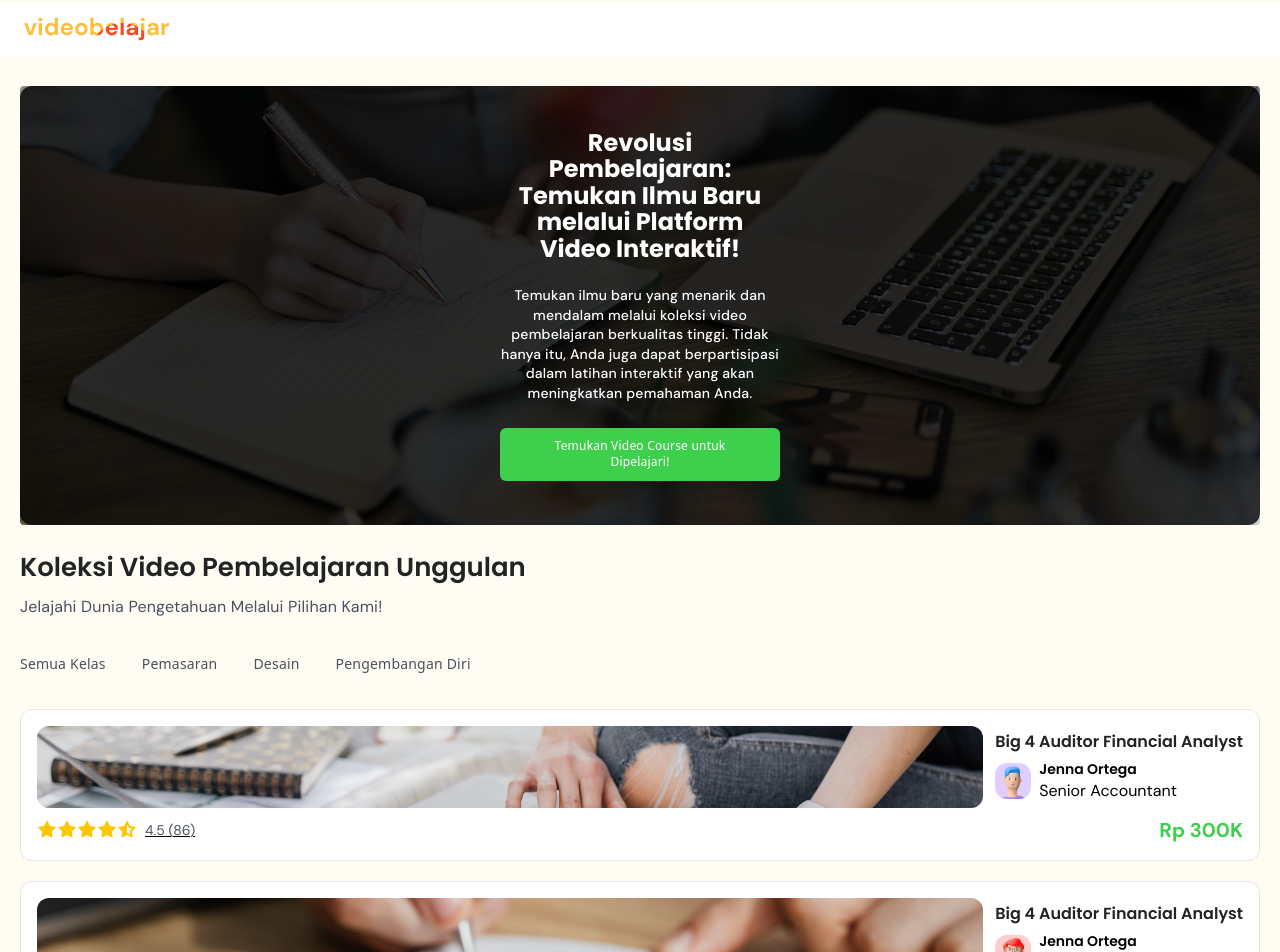
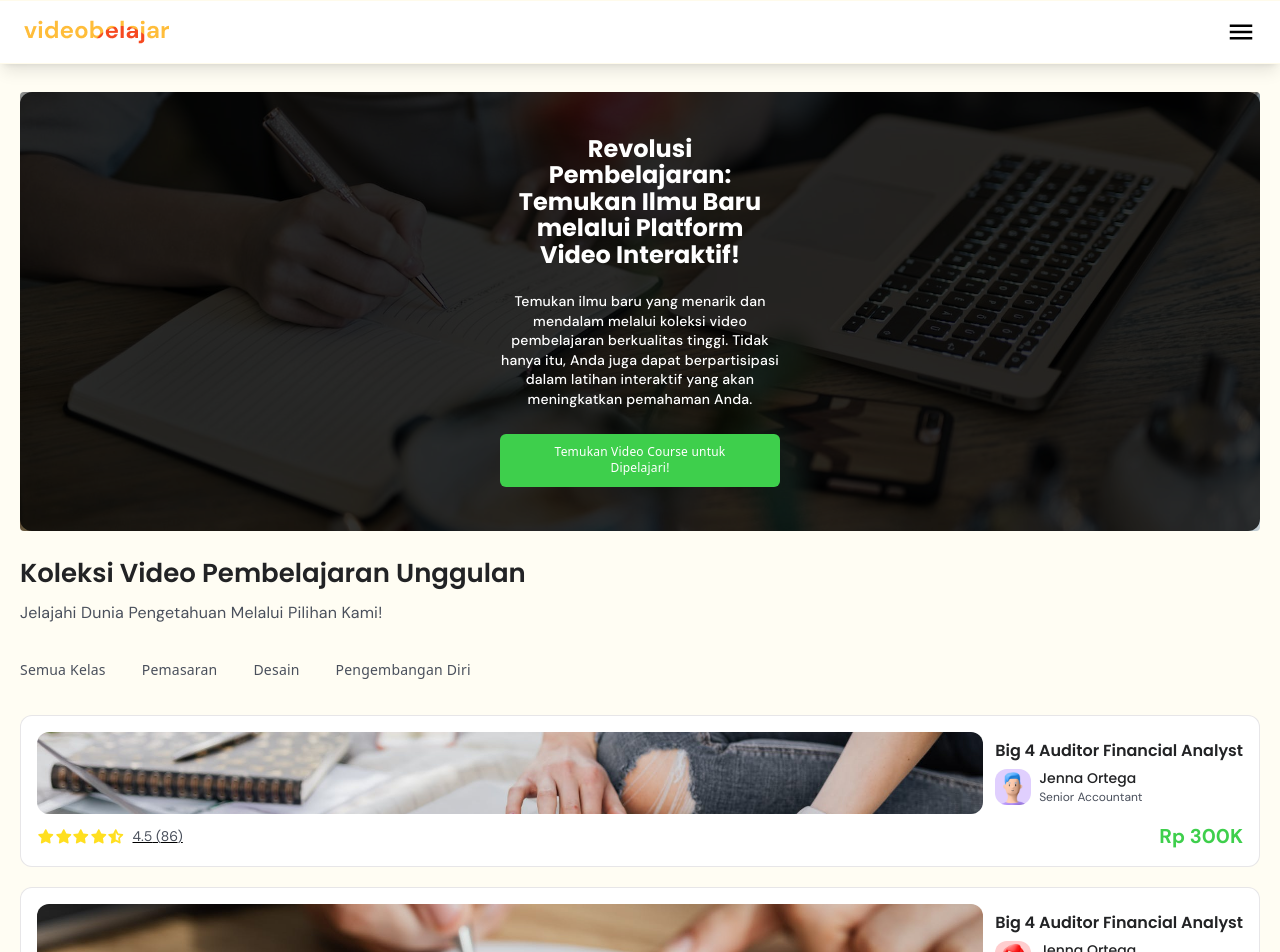
Before and after one commit to rakhaallea/videobelajar-reactpp, a React (Vite) app: page /home in a window 1280 px wide. Shown: the top 952 px of the page. Built offline with nearby package versions, Linux system fonts and the light colour scheme.

Commit message:
tambah fungsionalitas menu navbar header

```diff
--- a/src/components/combined/card/Card.jsx
+++ b/src/components/combined/card/Card.jsx
@@ -9,13 +9,13 @@ const Card = ({ img, title, instructor, ratings, price }) => {
         return [...Array(5)].map((_, i) => {
             if (rating >= i + 1) {
                 // full star
-                return <FontAwesomeIcon key={i} icon={faStar} className="text-yellow-400" />;
+                return <FontAwesomeIcon key={i} icon={faStar} className="text-yellow-300 text-sm" />;
             } else if (rating >= i + 0.5) {
                 // half star
-                return <FontAwesomeIcon key={i} icon={faStarHalfAlt} className="text-yellow-400" />;
+                return <FontAwesomeIcon key={i} icon={faStarHalfAlt} className="text-yellow-300 text-sm" />;
             } else {
                 // empty star
-                return <FontAwesomeIcon key={i} icon={faStarRegular} className="text-gray-300" />;
+                return <FontAwesomeIcon key={i} icon={faStarRegular} className="text-gray-300 text-sm" />;
             }
         });
     };
@@ -34,8 +34,8 @@ const Card = ({ img, title, instructor, ratings, price }) => {
                         <div className="profile">
                             <img src={instructor.img} alt="" className="icon-image" />
                             <div className="flex flex-col justify-center">
-                                <h1 className="text-sm font-semibold">{instructor.name}</h1>
-                                <p className="font-thin">{instructor.position}</p>
+                                <h1 className="text-sm font-medium text-dark-primary">{instructor.name}</h1>
+                                <p className="font-thin text-dark-secondary text-[12px]">{instructor.position}</p>
                             </div>
                         </div>
                     </div>
--- a/src/components/sections/homepage/Hero.jsx
+++ b/src/components/sections/homepage/Hero.jsx
@@ -1,5 +1,3 @@
-import React from 'react'
-
 const Hero = () => {
     return (
         <>
--- a/src/components/sections/navbar/Header.jsx
+++ b/src/components/sections/navbar/Header.jsx
@@ -1,9 +1,32 @@
 import logoNavbar from '../../../assets/icon/logo_mobile.png';
+import { IoMdMenu } from "react-icons/io";
+import { IoExitOutline } from "react-icons/io5";
+
+// React State
+import { useState } from 'react';
 
 const Header = () => {
+    const [isOpen, setIsOpen] = useState(false);
+
+    const handleMenuClick = () => {
+        setIsOpen(!isOpen);
+    }
+
     return (
-        <header className='@container py-[16px] px-[24px] border-t-1 border-b-1 border-amber-50 shadow-lg'>
+        <header className='@container py-[16px] px-[24px] border-t-1 border-b-1 border-amber-50 shadow-lg flex justify-between items-center relative'>
             <img src={logoNavbar} alt="video belajar logo" />
+            <IoMdMenu size={30} onClick={handleMenuClick} />
+
+            <nav className={`${isOpen ? 'block' : 'hidden'} flex flex-col absolute top-[64px] right-0 left-0 items-start bg-white shadow-lg rounded-lg z-10`}>
+                <a href="#" className='link-nav'>Kategori</a>
+                <a href="#" className='link-nav'>Profile Saya</a>
+                <a href="#" className='link-nav'>Kelas Saya</a>
+                <a href="#" className='link-nav'>Pesanan Saya</a>
+                <button className='flex items-center gap-2 text-red-500 '>
+                    <p className='text-[16px] font-medium leading-[1.4] tracking-[0.2]'>Keluar</p>
+                    <IoExitOutline size={24} />
+                </button>
+            </nav>
         </header>
     )
 }
--- a/src/index.css
+++ b/src/index.css
@@ -54,6 +54,14 @@
 }
 
 @layer utilities {
+    nav .link-nav {
+        @apply text-[16px] font-medium leading-[1.4] tracking-[0.2] hover:bg-amber-300 hover:text-white text-dark-secondary border-b w-full border-other py-[16px] px-[12px] duration-100
+    }
+
+    nav button {
+        @apply border-b w-full border-other py-[16px] px-[12px] hover:bg-amber-400 hover:text-white duration-100
+    }
+
     .hero .title {
         @apply max-w-[280px] text-2xl text-white font-bold text-center leading-[1.1];
     }
```
